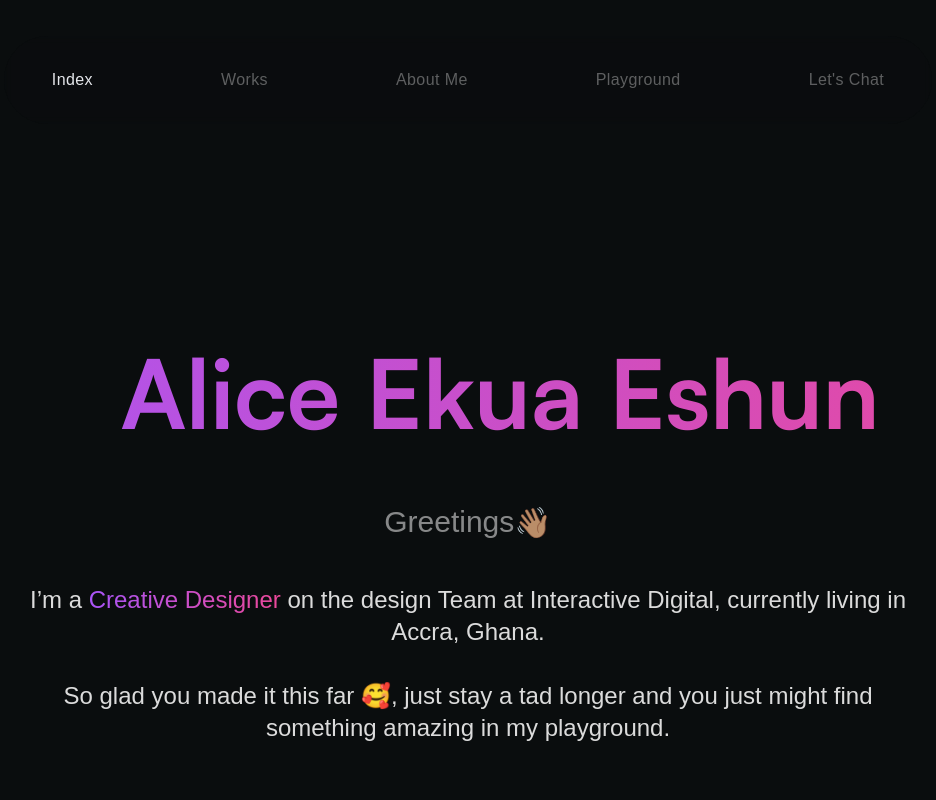
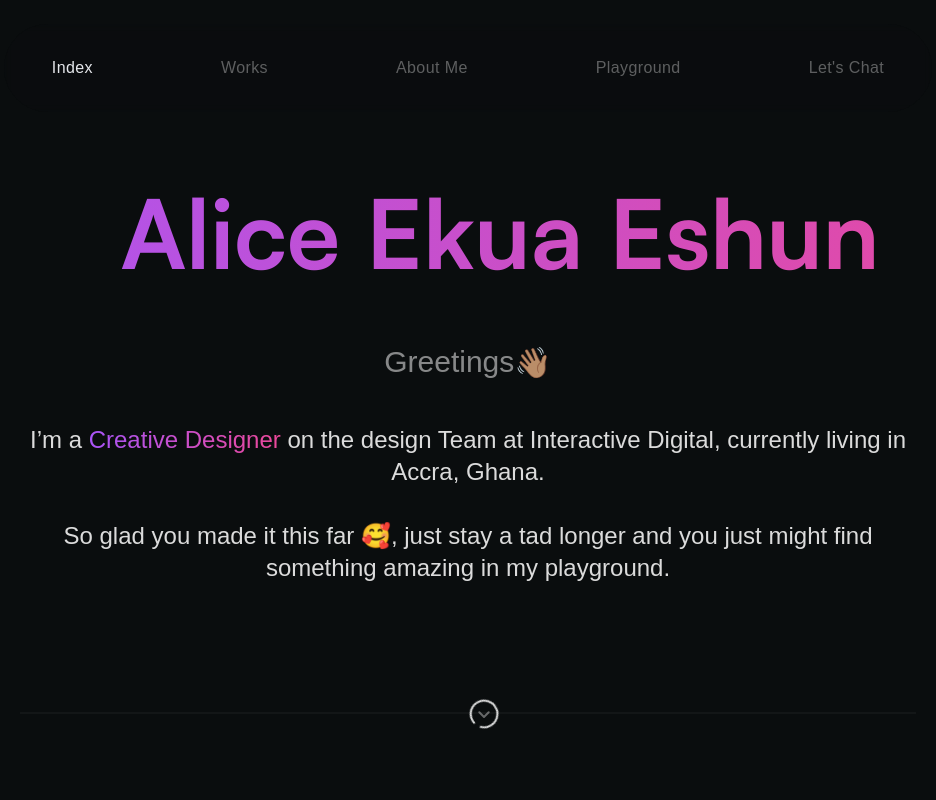
Before and after one commit to I-am-kojoe/ekuaeshun, a website: page index.html in a window 1280 px wide. Shown: the top 800 px of the page, without its empty margins (172-1108 px from the left). Drawn offline with Linux system fonts and the light colour scheme; files whose address does not match are found by name; a web font is replaced by a local one.

Commit message:
EKUAESHUN

```diff
--- a/index.html
+++ b/index.html
@@ -20,7 +20,7 @@
 
   <!-- Responsive navbar-->
   <nav
-    class="flex flex-col sm:flex-row flex-wrap md:items-center px-4 md:px-5 lg:px-16 py-5 justify-center fixed top-0 z-20 w-full bg-transparent">
+    class="flex flex-col sm:flex-row flex-wrap md:items-center px-4 md:px-5 lg:px-16 py-2 justify-center fixed top-0 z-20 w-full bg-transparent">
 
 
     <div class="flex flex-col items-center justify-between sm:justify-around gap-x-2 text-white py-4">
@@ -60,7 +60,7 @@
 
 
     <!-- Page Content -->
-    <section class="text-center py-72">
+    <section class="text-center py-32">
       <h1 class="font-Satoshi font-bold text-8xl md:text-6xl lg:text-8xl lg:ml-16 pb-40 h-14 bg-gradient-to-r from-purple-500 to-pink-500 bg-clip-text text-fill-transparent">Alice Ekua Eshun</h1>
       <div class="flex mx-4 justify-center items-center"><p class="text-custom-grey font-light opacity-60 mb-3 text-3xl">Greetings</p><p class="text-3xl mb-3">👋🏽</p></div>
       <p class="text-custom-grey font-light text-2xl max-w-4xl mx-auto my-8">I’m a <span class="bg-gradient-to-r from-purple-500 to-pink-500 bg-clip-text text-fill-transparent">Creative Designer</span> on the design Team at Interactive Digital, currently living in Accra, Ghana.</p>
```
Also changed, not shown: public/css/output.css.
